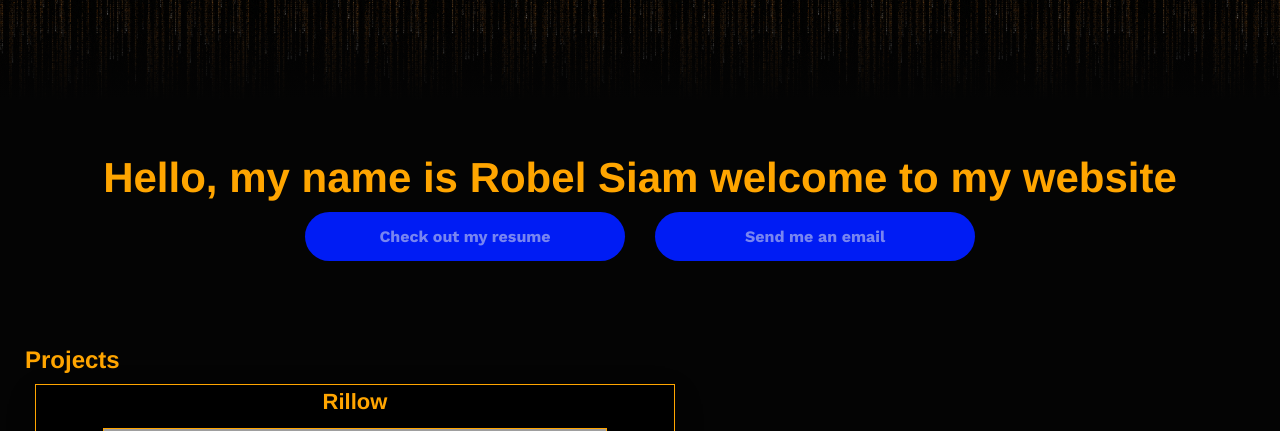
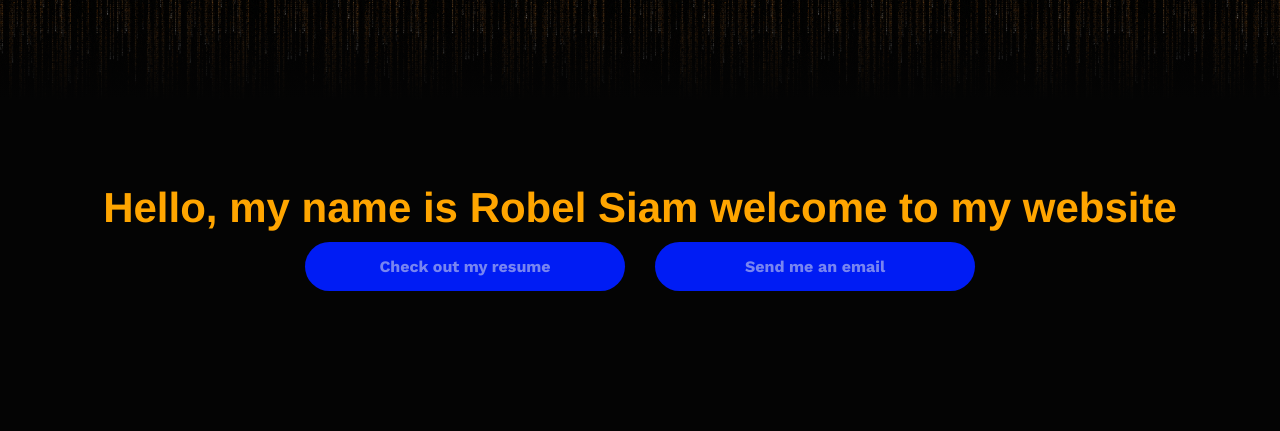
Before and after one commit to robelsiam/personalwebsite, a React (Create React App) app: page / in a window 1280 px wide. Shown: the top 431 px of the page. Built offline with nearby package versions, Linux system fonts and the light colour scheme; grey boxes are pictures that could not be loaded.

Commit message:
Update index.css

```diff
--- a/src/index.css
+++ b/src/index.css
@@ -47,7 +47,7 @@ code {
 .experience,
 .social,
 .footer {
-  padding: 50px 25px 25px;
+  padding: 5rem ;
   justify-content: center;
 
   align-items: center;
```
